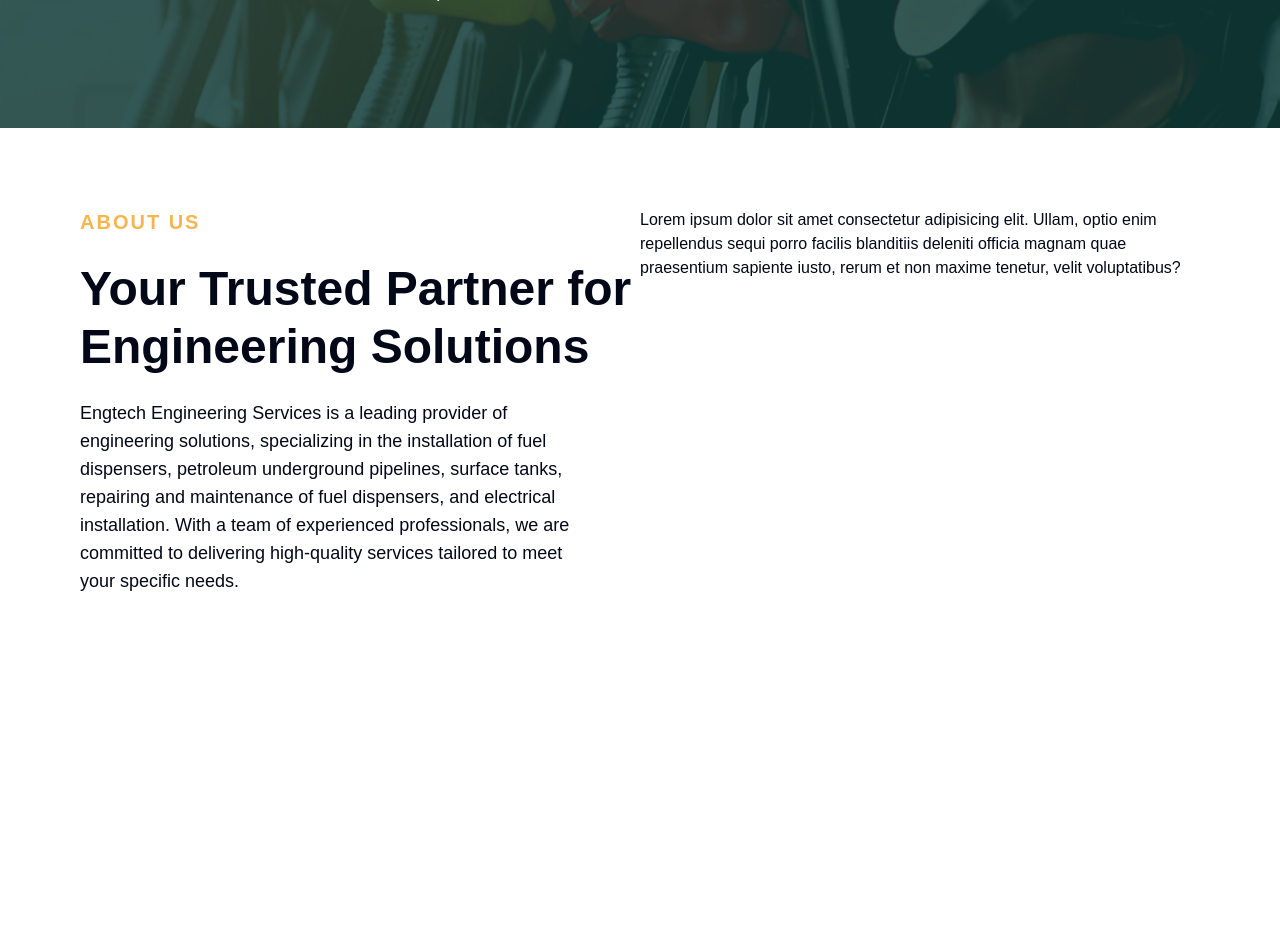
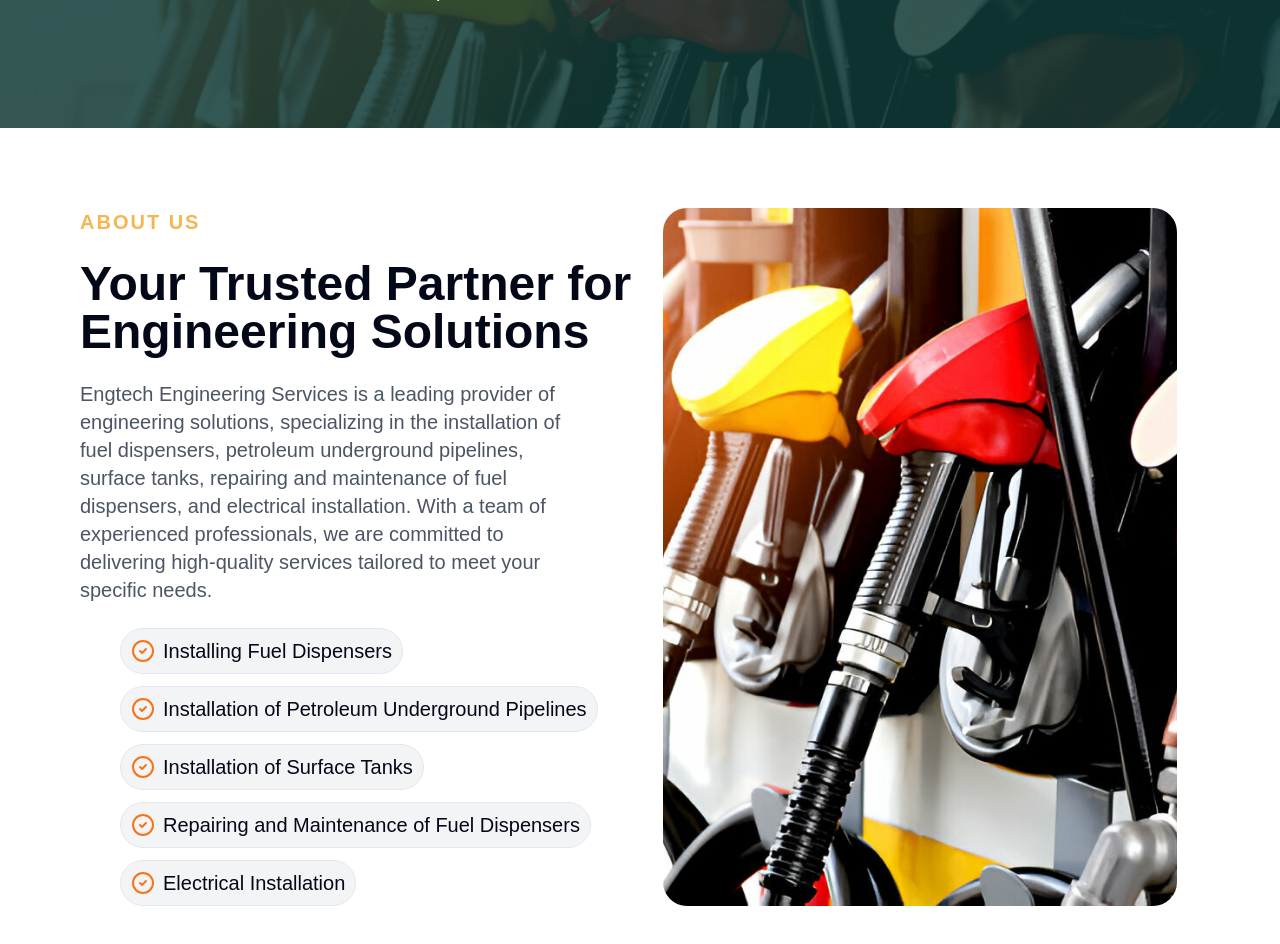
Before and after one commit to PrinceNarteh/engtech-engineering, a Next.js app: page /about in a window 1280 px wide. Shown: the part 340-1284 px from the top of the page. Before the commit the page ends 1015 px from the top, so only its background shows below. Built offline with nearby package versions, Linux system fonts and the light colour scheme; a web font is replaced by a local one.

Commit message:
feat: worked on about page

```diff
--- a/app/about/page.tsx
+++ b/app/about/page.tsx
@@ -1,6 +1,16 @@
 import Banner from "@/components/banner";
 import { HeadingTitle } from "@/components/heading-title";
+import { CircleCheck } from "lucide-react";
+import Image from "next/image";
 import React from "react";
+
+const services = [
+  "Installing Fuel Dispensers",
+  "Installation of Petroleum Underground Pipelines",
+  "Installation of Surface Tanks",
+  "Repairing and Maintenance of Fuel Dispensers",
+  "Electrical Installation",
+];
 
 const AboutUsPage = () => {
   return (
@@ -10,13 +20,13 @@
         heading="About Us"
         subHeading="Lorem ipsum dolor sit amet, qui minim labore adipisicing minim sint cillum sint consectetur cupidatat."
       />
-      <section className="py-20 px-20 flex">
+      <section className="py-20 px-10 md:px-20 flex flex-col lg:flex-row gap-y-10">
         <div className="flex-1 space-y-6">
           <HeadingTitle text="About Us" />
-          <h2 className="text-5xl font-semibold leading-[1.2]">
+          <h2 className="text-3xl md:text-5xl font-semibold leading-[1.2]">
             Your Trusted Partner for Engineering Solutions
           </h2>
-          <p className="text-lg w-11/12">
+          <p className="text-xl w-11/12 text-gray-600">
             Engtech Engineering Services is a leading provider of engineering
             solutions, specializing in the installation of fuel dispensers,
             petroleum underground pipelines, surface tanks, repairing and
@@ -24,12 +34,26 @@
             team of experienced professionals, we are committed to delivering
             high-quality services tailored to meet your specific needs.
           </p>
+          <div className="flex flex-wrap gap-3 pl-10">
+            {services.map((service, idx) => (
+              <div
+                key={idx}
+                className="bg-gray-100 flex gap-2 border py-2 px-2.5 rounded-full items-center"
+              >
+                <CircleCheck className="text-orange-500" />
+                <span className="text-xl">{service}</span>
+              </div>
+            ))}
+          </div>
         </div>
         <div className="flex-1">
-          Lorem ipsum dolor sit amet consectetur adipisicing elit. Ullam, optio
-          enim repellendus sequi porro facilis blanditiis deleniti officia
-          magnam quae praesentium sapiente iusto, rerum et non maxime tenetur,
-          velit voluptatibus?
+          <Image
+            src="/images/hero.jpg"
+            className="w-11/12 mx-auto rounded-3xl h-full object-cover"
+            height="386"
+            width="386"
+            alt="about us"
+          />
         </div>
       </section>
     </div>
```
